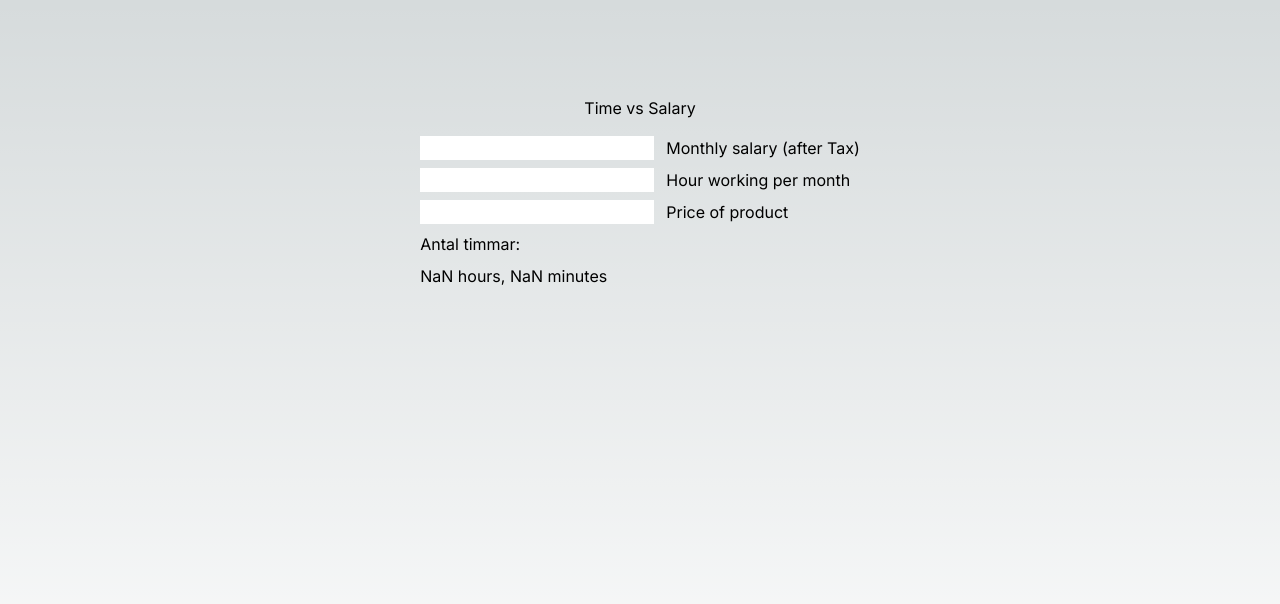
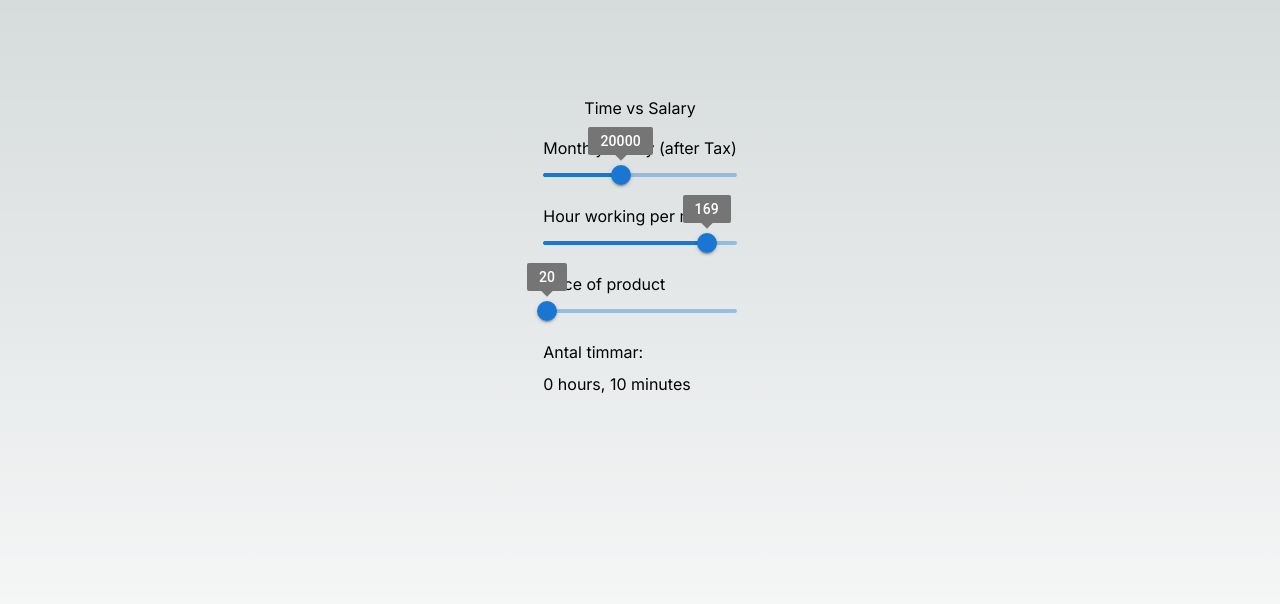
Before and after one commit to StaffanSol/time-vs-salary, a Next.js app in the folder time-vs-salary/: page / in a window 1280 px wide. Shown: the top 604 px of the page. Built offline with nearby package versions, Linux system fonts and the light colour scheme.

Commit message:
Added Mui-Sliders-still-missing-styling

```diff
--- a/time-vs-salary/src/app/page.tsx
+++ b/time-vs-salary/src/app/page.tsx
@@ -1,61 +1,75 @@
 "use client";
-import { ChangeEvent, FormEvent, useState } from "react";
+import { Slider } from "@mui/material";
+import { ChangeEvent, useState } from "react";
 
 export default function Home() {
   const [salary, setSalary] = useState(0);
   const [hours, setHours] = useState(0);
   const [price, setPrice] = useState(0);
 
-  function updateSalary(event: ChangeEvent<HTMLInputElement>) {
-    setSalary(+event.target.value);
-  }
-
-  function updateHours(event: ChangeEvent<HTMLInputElement>) {
-    setHours(+event.target.value);
-  }
-
-  function updatePrice(event: ChangeEvent<HTMLInputElement>) {
-    setPrice(+event.target.value);
-  }
-
-  const payPerHour = salary / hours;
-  const timeInHours = price / payPerHour;
-
   function convertDecimalToHoursMinutes(decimalHours: number): string {
     const hours = Math.floor(decimalHours);
     const minutes = Math.round((decimalHours - hours) * 60);
     return `${hours} hours, ${minutes} minutes`;
   }
+
+  const payPerHour = salary / hours;
+  const timeInHours = price / payPerHour;
   const result = convertDecimalToHoursMinutes(timeInHours);
+
+  function updateSalary(value: number) {
+    setSalary(value);
+    return `${value}°C`;
+  }
+
+  function updateHours(value: number) {
+    setHours(value);
+    return `${value}°C`;
+  }
+
+  function updatePrice(value: number) {
+    setPrice(value);
+    return `${value}°C`;
+  }
 
   return (
     <main className="flex min-h-screen flex-col items-center  p-24 gap-4">
       <h1>Time vs Salary</h1>
       <div className="flex flex-col gap-2">
-        <div className="flex gap-3">
-          <input
-            type="number"
-            name="salary"
-            onChange={(event) => updateSalary(event)}
+        <div className="flex flex-col gap-3">
+          <div className="">
+            <label htmlFor="salary">Monthly salary (after Tax)</label>
+            <Slider
+              aria-label="Always visible"
+              defaultValue={20000}
+              getAriaValueText={updateSalary}
+              step={100}
+              valueLabelDisplay="on"
+              max={50000}
+            />
+          </div>
+        </div>
+        <div className="">
+          <label htmlFor="hours">Hour working per month</label>
+          <Slider
+            aria-label="Always visible"
+            defaultValue={169}
+            getAriaValueText={updateHours}
+            step={10}
+            valueLabelDisplay="on"
+            max={200}
           />
-          <label htmlFor="salary">Monthly salary (after Tax)</label>
         </div>
-
-        <div className="flex gap-3">
-          <input
-            type="number"
-            name="hours"
-            onChange={(event) => updateHours(event)}
+        <div className="">
+          <label htmlFor="price">Price of product</label>
+          <Slider
+            aria-label="Always visible"
+            defaultValue={20}
+            getAriaValueText={updatePrice}
+            step={1}
+            valueLabelDisplay="on"
+            max={1000}
           />
-          <label htmlFor="hours">Hour working per month</label>
-        </div>
-        <div className="flex gap-3">
-          <input
-            type="number"
-            name="price"
-            onChange={(event) => updatePrice(event)}
-          />
-          <label htmlFor="price">Price of product</label>
         </div>
         <p>Antal timmar: </p>
         <p>{result}</p>
```
Also changed, not shown: time-vs-salary/package.json (+8 -5 lines), 1 other file (tests, documents, lock files or other folders).
